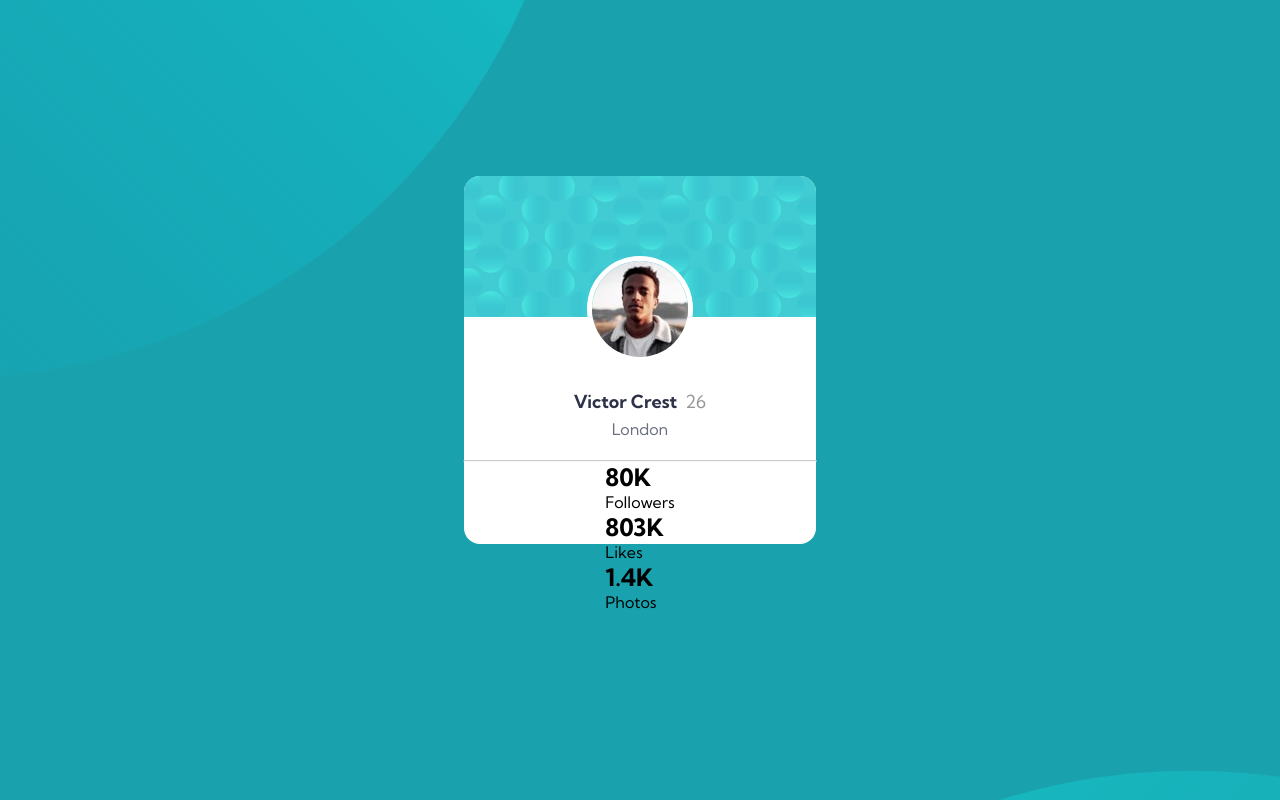
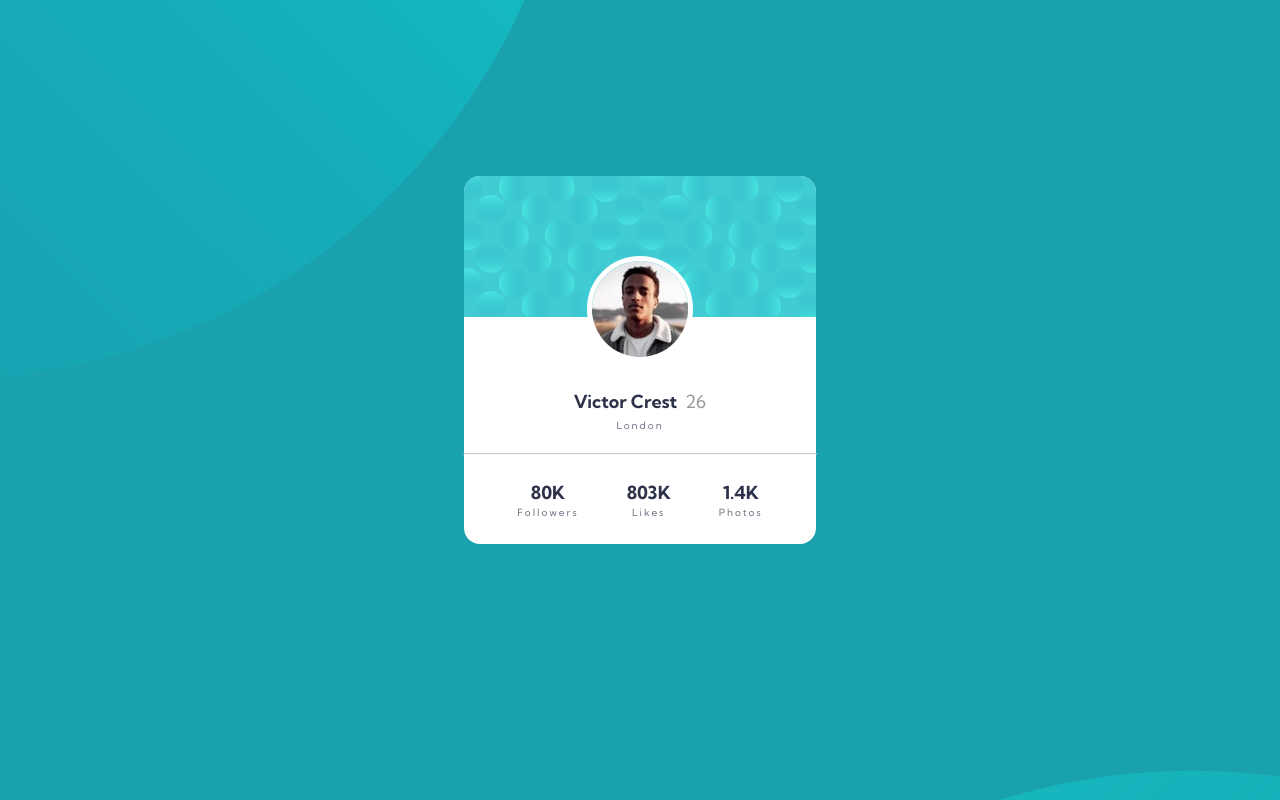
Before and after one commit to itsteatv/profile-card-component, a React (Vite) app: page / in a window 1280 px wide. Built offline with nearby package versions, Linux system fonts and the light colour scheme.

Commit message:
Info Section Completed 💄

```diff
--- a/src/App.css
+++ b/src/App.css
@@ -91,3 +91,24 @@ hr {
   width: 100%;
   opacity: 0.5;
 }
+
+.info-container {
+  display: flex;
+  gap: 3rem;
+  text-align: center;
+  line-height: 1.25rem;
+  flex-direction: row;
+  padding: 1.75rem;
+}
+
+h2 {
+  font-size: 1.125rem;
+  font-weight: 700;
+  color: var(--very-dark-blue);
+}
+
+p {
+  color: var(--grayish-blue);
+  letter-spacing: 0.125rem;
+  font-size: 0.625rem;
+}
```
